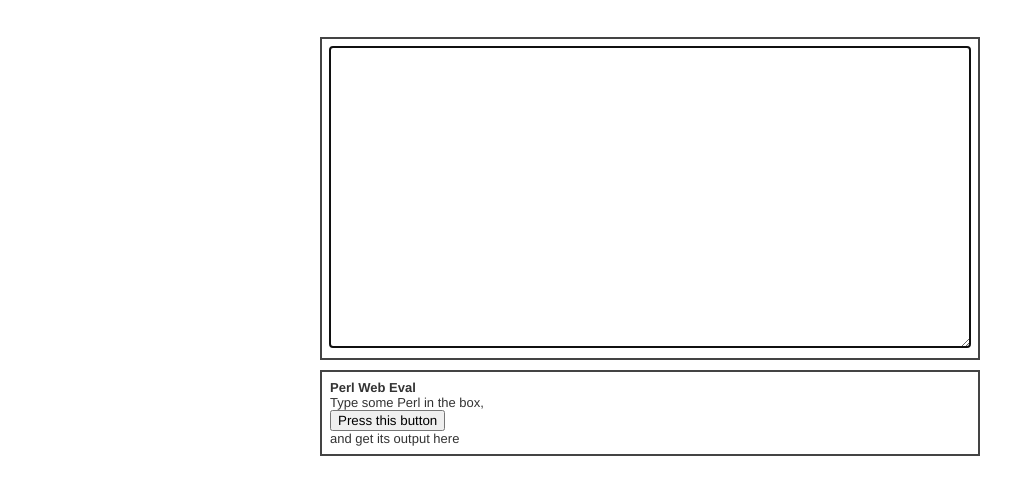
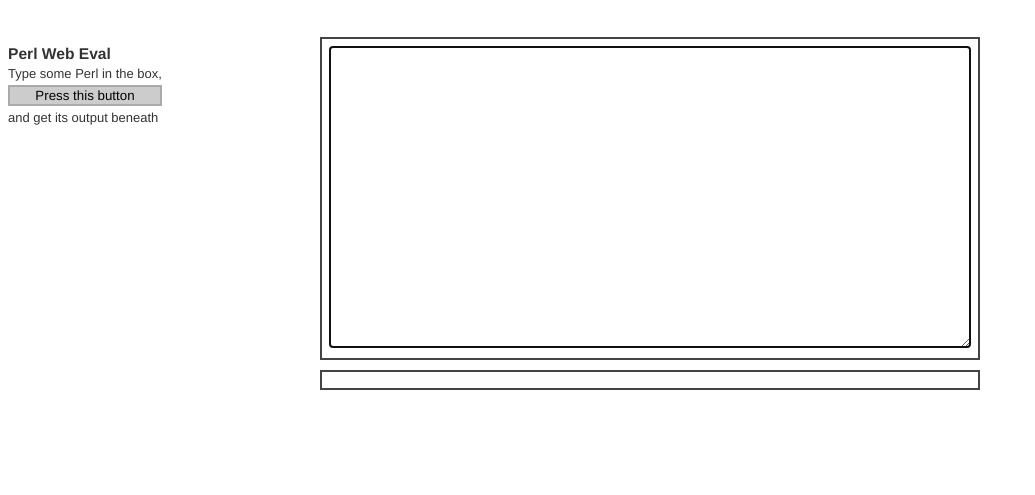
Before and after one commit to Altreus/App-WebEval, a plain HTML site: page root/static/index.html in a window 1280 px wide. Shown: the part 83-578 px from the top of the page, without its empty margins (0-1035 px from the left). Drawn offline with Linux system fonts and the light colour scheme.

Commit message:
A bit more CSS

```diff
--- a/root/static/css/style.css
+++ b/root/static/css/style.css
@@ -26,9 +26,41 @@ section {
     padding: 8px;
 }
 
-textarea {
+aside {
+    float: left;
+    padding: 4px;
+    margin: 4px;
+}
+
+    aside h1 {
+        font-size: 120%;
+        margin-bottom: 3px;
+    }
+
+    aside button {
+        display: block;
+        width: 100%;
+        background: #CCC;
+        border: 2px solid #AAA;
+        margin: 4px 0;
+    }
+
+#code, #code-repeat {
     width: 100%;
     margin: 0;
     padding: 0;
     border: 0;
+    font-family: monospace;
 }
+
+#code {
+    background: none;
+}
+
+#code-repeat {
+    position: absolute;
+    float: left;
+    z-index: -1;
+    color: white;
+    white-space: pre;
+}
--- a/root/static/index.html
+++ b/root/static/index.html
@@ -11,16 +11,17 @@
         <header>
             <h1>Learn you a Perl with the web eval bot</h1>
         </header>
-        <section>
-            <textarea id="code" spellcheck="false" rows="20" autofocus="true"></textarea>
-        </section>
-        <section>
+        <aside>
             <h1>Perl Web Eval</h1>
             <p>Type some Perl in the box,</p>
             <button>Press this button</button>
-            <p>and get its output here</p>
-            <div id="result">
-            </div>
+            <p>and get its output beneath</p>
+        </aside>
+        <section>
+            <div id="code-repeat"></div>
+            <textarea id="code" spellcheck="false" rows="20" autofocus="true"></textarea>
+        </section>
+        <section id="result">
         </section>
     </body>
 </html>
```
